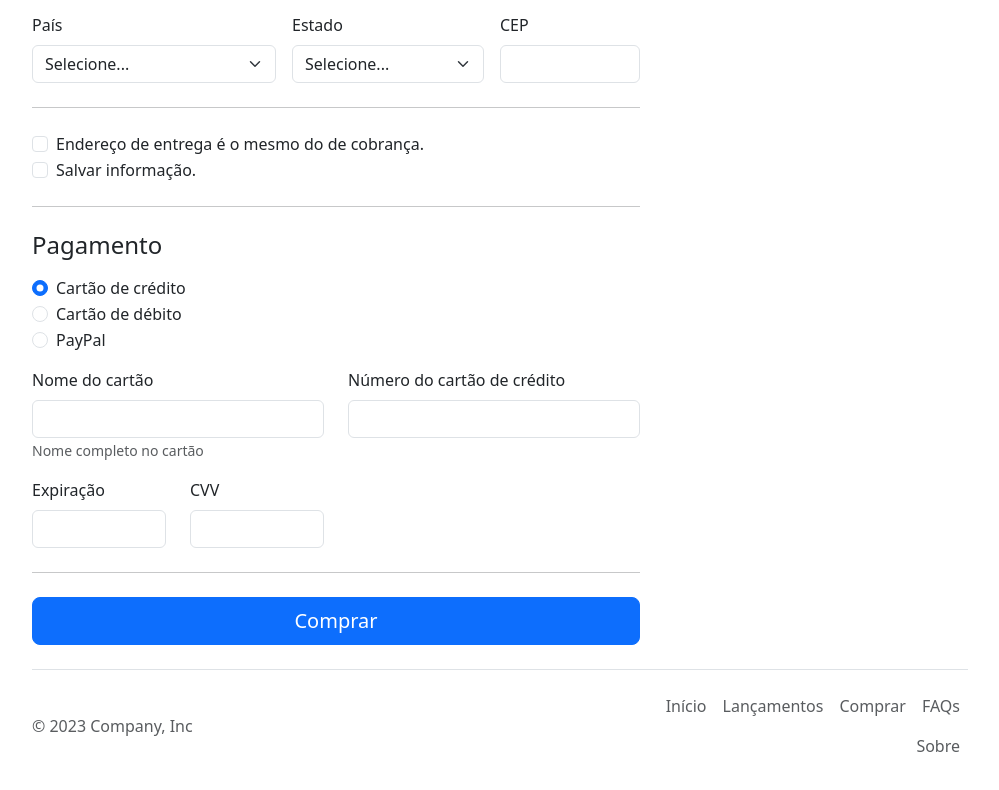
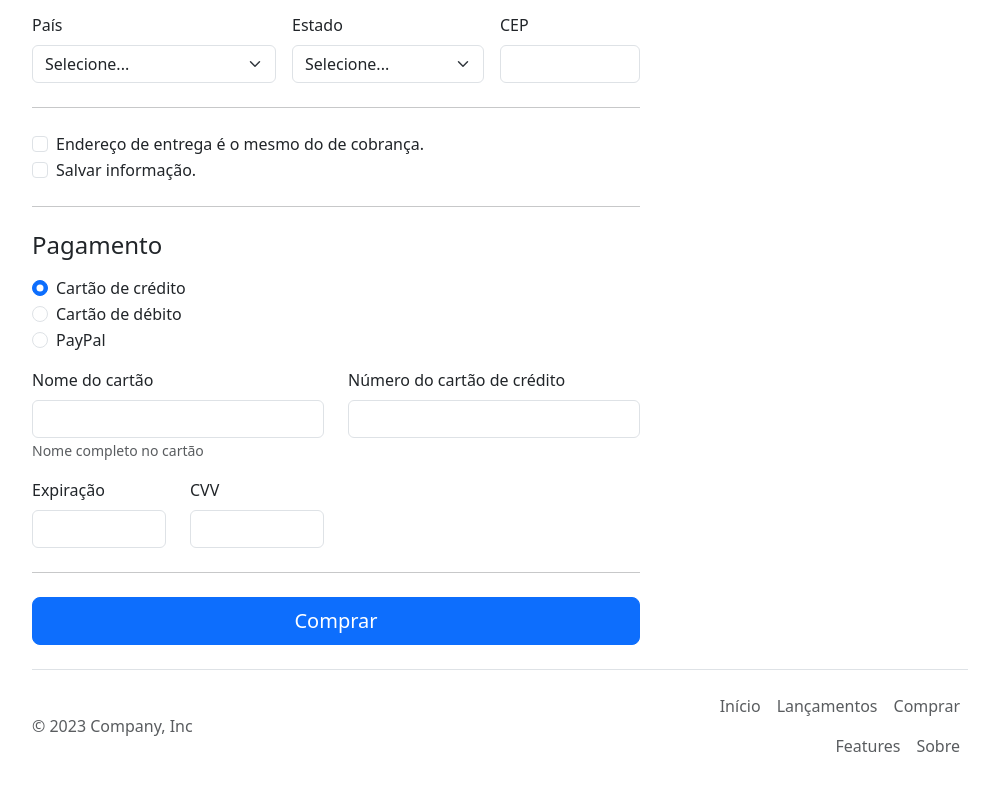
Before and after one commit to DaviBT/bootstrap-project, a website: page index.html in a window 1280 px wide. Shown: the part 1874-2664 px from the top of the page, without its empty margins (140-1139 px from the left). Drawn offline with nearby package versions, Linux system fonts and the light colour scheme.

Commit message:
features id created

```diff
--- a/index.html
+++ b/index.html
@@ -43,7 +43,7 @@
             <li><a href="#" class="nav-link px-2 text-secondary">Início</a></li>
             <li><a href="#" class="nav-link px-2 text-white">Lançamentos</a></li>
             <li><a href="#comprar" class="nav-link px-2 text-white">Comprar</a></li>
-            <li><a href="#features" class="nav-link px-2 text-white">Features</a></li>
+            <li><a href="#features1" class="nav-link px-2 text-white">Features</a></li>
             <li><a href="#" class="nav-link px-2 text-white">Sobre</a></li>
           </ul>
 
@@ -67,7 +67,7 @@
     </header>
 
     <!-- Features -->
-    <div class="container px-4 py-5" id="custom-cards">
+    <div id="features1" class="container px-4 py-5" id="custom-cards">
       <h2 class="pb-2 border-bottom">Veja fotos de nossos celulares</h2>
 
       <div class="row row-cols-1 row-cols-lg-3 align-items-stretch g-4 py-5">
@@ -400,7 +400,7 @@
             <a href="#comprar" class="nav-link px-2 text-body-secondary">Comprar</a>
           </li>
           <li class="nav-item">
-            <a href="#" class="nav-link px-2 text-body-secondary">FAQs</a>
+            <a href="#features1" class="nav-link px-2 text-body-secondary">Features</a>
           </li>
           <li class="nav-item">
             <a href="#" class="nav-link px-2 text-body-secondary">Sobre</a>
```
